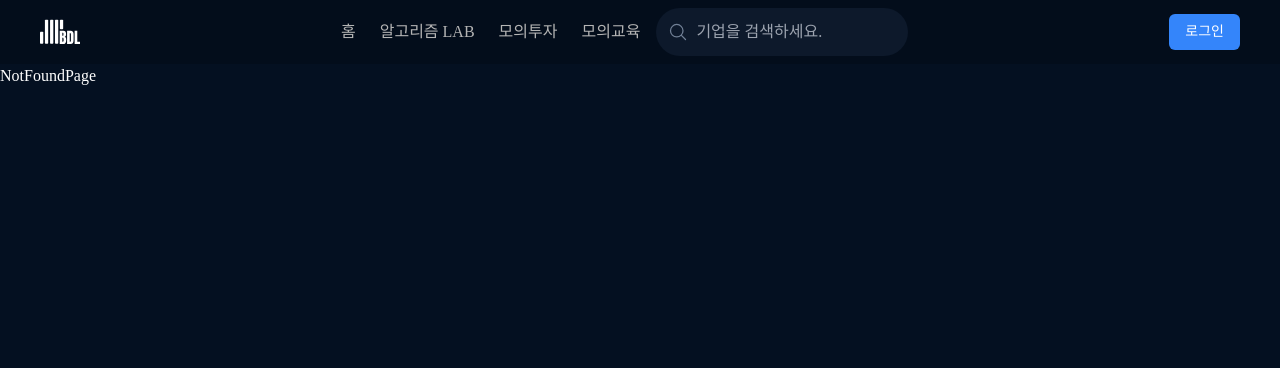
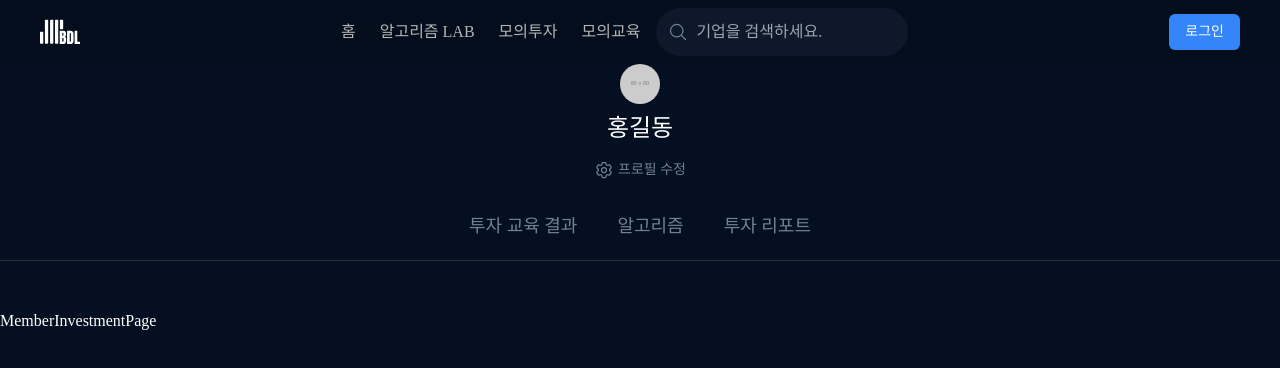
Before and after one commit to dnwnsrb11/BDL-frontend, a React (Vite) app: page /member/investment in a window 1280 px wide. Shown: the top 368 px of the page. Built offline with nearby package versions, Linux system fonts and the light colour scheme; a web font is replaced by a local one.

Commit message:
feat: 내 모의 투자 내용 페이지 생성 및 라우팅

```diff
--- /dev/null
+++ b/src/routes/pages/MemberInvestmentPage.tsx
@@ -0,0 +1,3 @@
+export const MemberInvestmentPage = () => {
+  return <div>MemberInvestmentPage</div>;
+};
--- a/src/routes/router.tsx
+++ b/src/routes/router.tsx
@@ -7,6 +7,7 @@ import { HomePage } from '@/routes/pages/HomePage';
 import { LoginPage } from '@/routes/pages/LoginPage';
 import { MemberAlgorithmPage } from '@/routes/pages/MemberAlgorithmPage';
 import { MemberEditPage } from '@/routes/pages/MemberEditPage';
+import { MemberInvestmentPage } from '@/routes/pages/MemberInvestmentPage';
 import { MemberPasswordEditPage } from '@/routes/pages/MemberPasswordEditPage';
 import { NotFoundPage } from '@/routes/pages/NotFoundPage';
 import { SearchPage } from '@/routes/pages/SearchPage';
@@ -45,6 +46,10 @@ export const router = createBrowserRouter([
             path: '/member/algorithm',
             element: <MemberAlgorithmPage />,
           },
+          {
+            path: '/member/investment',
+            element: <MemberInvestmentPage />,
+          },
         ],
       },
       {
```
